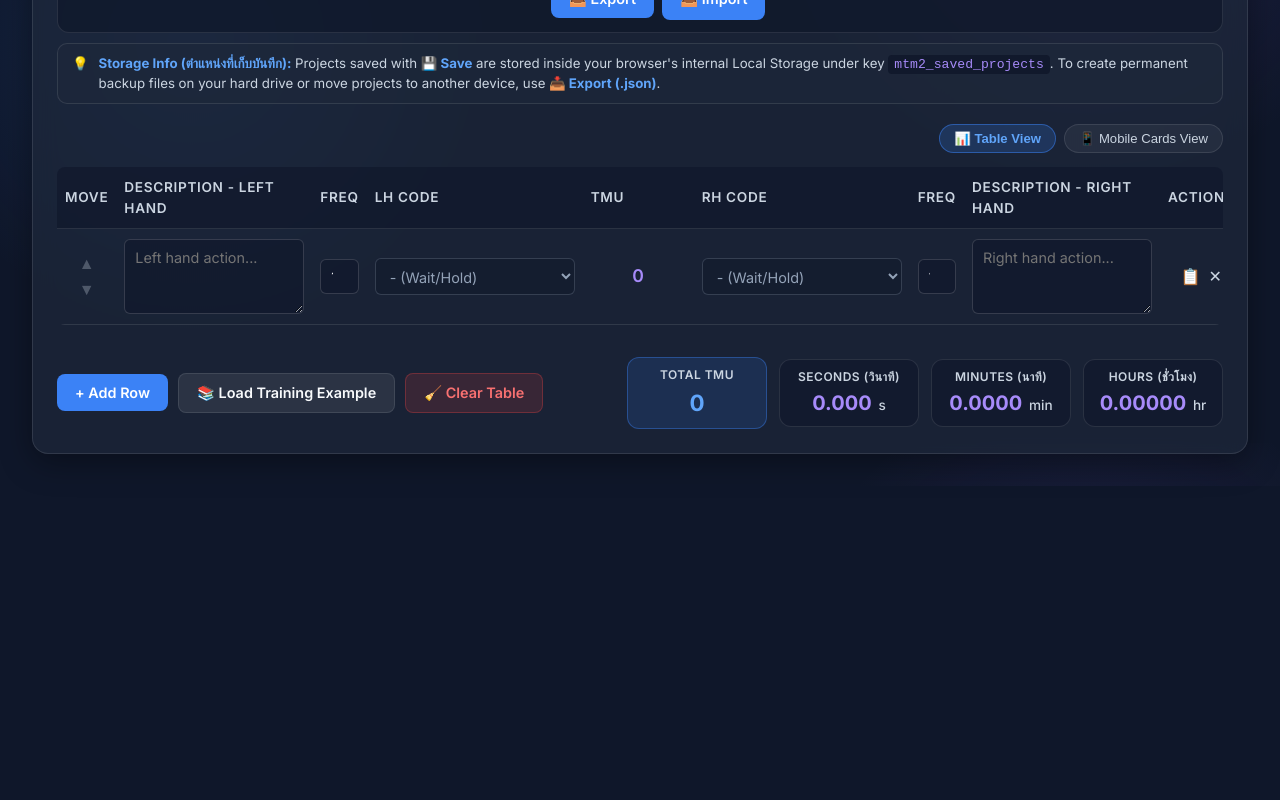
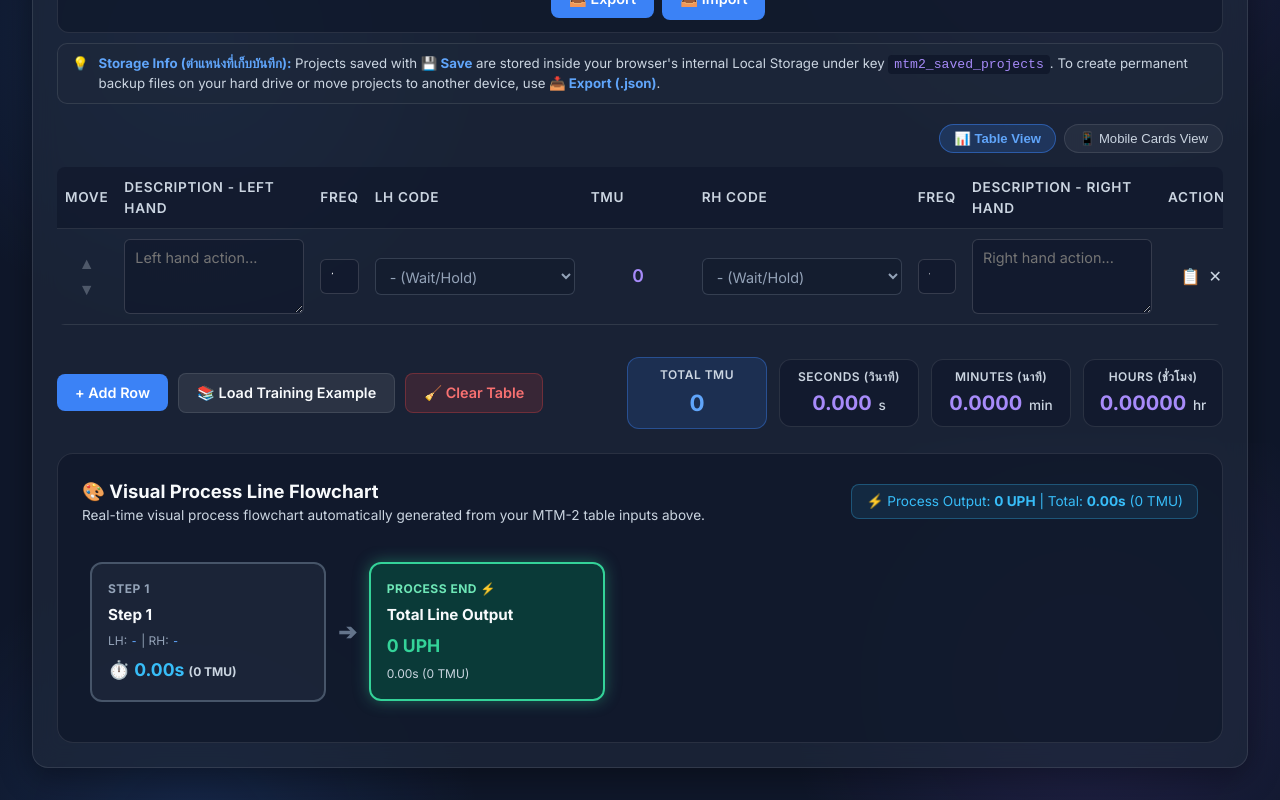
Before and after one commit to teetawat-2580/MTM2_program, a React (Vite) app: page / in a window 1280 px wide. Shown: the part 357-1157 px from the top of the page. Before the commit the page ends 843 px from the top, so only its background shows below. Built offline with nearby package versions, Linux system fonts and the light colour scheme.

Commit message:
Move_Visual_Process_Line_Flowchart_to_Calculator_page_and_bind_dynamically_to_rows

```diff
--- a/src/App.jsx
+++ b/src/App.jsx
@@ -685,74 +685,49 @@ Total Allowance %: ${totalAllowancePct}%
 
   const calcEfficiencyPct = parseFloat(customEfficiencyPct) || 100;
 
-  // Multi-step Bottleneck Analysis Calculations
-  let maxStepTimeSec = 0;
-  let bottleneckStepObj = null;
-  let totalLineWorkContentSec = 0;
-
-  processSteps.forEach(s => {
-    const t = parseFloat(s.timeSec) || 0;
-    totalLineWorkContentSec += t;
-    if (t > maxStepTimeSec) {
-      maxStepTimeSec = t;
-      bottleneckStepObj = s;
+  // Derive visual flowchart nodes directly from main MTM-2 Calculator table rows
+  const calculatorNodes = rows.map((row, idx) => {
+    const descParts = [];
+    if (row.lhDesc && row.lhDesc.trim()) descParts.push(row.lhDesc.trim());
+    if (row.rhDesc && row.rhDesc.trim()) descParts.push(row.rhDesc.trim());
+
+    let title = descParts.join(' | ');
+    if (!title) {
+      const codeParts = [];
+      if (row.lhCode && row.lhCode !== '-') codeParts.push(`LH: ${row.lhCode}`);
+      if (row.rhCode && row.rhCode !== '-') codeParts.push(`RH: ${row.rhCode}`);
+      title = codeParts.length > 0 ? codeParts.join(' | ') : `Step ${idx + 1}`;
+    }
+
+    const rowSec = (row.tmu || 0) * 0.036;
+
+    return {
+      id: row.id,
+      stepNum: idx + 1,
+      title,
+      lhCode: row.lhCode || '-',
+      rhCode: row.rhCode || '-',
+      tmu: row.tmu || 0,
+      sec: rowSec
+    };
+  });
+
+  let maxRowTMU = 0;
+  let bottleneckRowId = null;
+  calculatorNodes.forEach(n => {
+    if (n.tmu > maxRowTMU) {
+      maxRowTMU = n.tmu;
+      bottleneckRowId = n.id;
     }
   });
 
-  const multiStepSystemUPH = maxStepTimeSec > 0 ? (3600 / maxStepTimeSec) : 0;
-  const lineEfficiencyPct = (processSteps.length > 0 && maxStepTimeSec > 0)
-    ? ((totalLineWorkContentSec / (processSteps.length * maxStepTimeSec)) * 100)
-    : 0;
-
-  const generateMermaidCode = () => {
-    if (processSteps.length === 0) return '%% No steps defined';
-
-    let code = `flowchart LR\n`;
-    code += `    %% Class Styles\n`;
-    code += `    classDef default fill:#1e293b,stroke:#475569,stroke-width:2px,color:#f8fafc;\n`;
-    code += `    classDef bottleneck fill:#7f1d1d,stroke:#ef4444,stroke-width:3px,color:#fef2f2;\n`;
-    code += `    classDef outputNode fill:#065f46,stroke:#34d399,stroke-width:3px,color:#ecfdf5;\n\n`;
-
-    processSteps.forEach((step, idx) => {
-      const stepNum = idx + 1;
-      const isBottleneck = bottleneckStepObj && step.id === bottleneckStepObj.id;
-      const cleanName = (step.name || `Step ${stepNum}`).replace(/["\n]/g, "'");
-
-      if (isBottleneck) {
-        code += `    S${step.id}["🔥 Step ${stepNum}: ${cleanName}<br/>⏱️ ${step.timeSec}s (BOTTLENECK)"]:::bottleneck\n`;
-      } else {
-        code += `    S${step.id}["Step ${stepNum}: ${cleanName}<br/>⏱️ ${step.timeSec}s"]\n`;
-      }
-    });
-
-    code += `    OUT["⚡ Total System UPH<br/><b>${multiStepSystemUPH.toFixed(1)} UPH</b><br/>(3600 / ${maxStepTimeSec}s)"]:::outputNode\n\n`;
-
-    for (let i = 0; i < processSteps.length - 1; i++) {
-      code += `    S${processSteps[i].id} --> S${processSteps[i + 1].id}\n`;
-    }
-
-    if (processSteps.length > 0) {
-      code += `    S${processSteps[processSteps.length - 1].id} --> OUT\n`;
-    }
-
-    return code;
-  };
-
-  const copyMermaidCodeToClipboard = () => {
-    const code = generateMermaidCode();
-    navigator.clipboard.writeText(code);
-    showToast('📋 Mermaid.js flowchart code copied to clipboard!');
-  };
-
-  const applyMultiStepUPHToCapacity = () => {
-    setUphDirect(multiStepSystemUPH.toFixed(1));
-    setUphMode('direct');
-    showToast(`⚡ Applied System UPH (${multiStepSystemUPH.toFixed(1)}) to Master Capacity Equation!`);
-  };
+  const totalCalculatedSec = totalTMU * 0.036;
+  const calculatedUPH = totalCalculatedSec > 0 ? (3600 / totalCalculatedSec).toFixed(1) : '0';
 
   // Master Equation: Daily Capacity (Good Parts) = UPH * (Yield/100) * Working Hours * (Util/100) * (Eff/100)
   const rawDailyCapacity = calcUPH * (calcYieldPct / 100) * calcWorkingHours * (calcUtilPct / 100) * (calcEfficiencyPct / 100);
   const finalDailyCapacityParts = Math.round(rawDailyCapacity);
+
 
 
   const resetDailyCapacityInputs = () => {
@@ -1182,8 +1157,59 @@ ${calcUPH.toFixed(1)} UPH × ${(calcYieldPct / 100).toFixed(4)} (Yield) × ${cal
               </div>
             </div>
           </div>
+
+          {/* 🎨 Visual Process Line Flowchart (Derived directly from Calculator Table Rows) */}
+          <div className="flowchart-visualizer-card" style={{ marginTop: '24px' }}>
+            <div style={{ display: 'flex', justifyContent: 'space-between', alignItems: 'center', flexWrap: 'wrap', gap: '12px' }}>
+              <div>
+                <h3 style={{ margin: 0, color: '#f8fafc', fontSize: '1.15rem' }}>
+                  🎨 Visual Process Line Flowchart
+                </h3>
+                <p style={{ margin: 0, color: 'var(--text-secondary)', fontSize: '0.85rem' }}>
+                  Real-time visual process flowchart automatically generated from your MTM-2 table inputs above.
+                </p>
+              </div>
+
+              <div style={{ fontSize: '0.85rem', color: '#38bdf8', background: 'rgba(56, 189, 248, 0.1)', padding: '6px 14px', borderRadius: '8px', border: '1px solid rgba(56, 189, 248, 0.3)' }}>
+                ⚡ Process Output: <strong>{calculatedUPH} UPH</strong> | Total: <strong>{totalCalculatedSec.toFixed(2)}s</strong> ({totalTMU} TMU)
+              </div>
+            </div>
+
+            <div className="flowchart-nodes-wrapper">
+              {calculatorNodes.map((node, idx) => {
+                const isBottleneck = maxRowTMU > 0 && node.id === bottleneckRowId;
+                return (
+                  <React.Fragment key={node.id}>
+                    <div className={`flowchart-node ${isBottleneck ? 'bottleneck' : ''}`}>
+                      <span className="node-step-tag">Step {node.stepNum} {isBottleneck ? '• BOTTLENECK 🔥' : ''}</span>
+                      <div className="node-title" style={{ whiteSpace: 'nowrap', overflow: 'hidden', textOverflow: 'ellipsis', maxWidth: '170px' }} title={node.title}>
+                        {node.title}
+                      </div>
+                      <div style={{ fontSize: '0.75rem', color: '#94a3b8' }}>
+                        LH: <code style={{ color: '#60a5fa' }}>{node.lhCode}</code> | RH: <code style={{ color: '#60a5fa' }}>{node.rhCode}</code>
+                      </div>
+                      <div className="node-time">
+                        ⏱️ {node.sec.toFixed(2)}s <small style={{ fontSize: '0.75rem', color: 'var(--text-secondary)' }}>({node.tmu} TMU)</small>
+                      </div>
+                    </div>
+                    {idx < calculatorNodes.length - 1 && <div className="flowchart-arrow">➔</div>}
+                  </React.Fragment>
+                );
+              })}
+
+              {calculatorNodes.length > 0 && <div className="flowchart-arrow">➔</div>}
+
+              <div className="flowchart-node output-node">
+                <span className="node-step-tag" style={{ color: '#6ee7b7' }}>Process End ⚡</span>
+                <div className="node-title">Total Line Output</div>
+                <div className="node-time" style={{ color: '#34d399' }}>{calculatedUPH} UPH</div>
+                <span style={{ fontSize: '0.75rem', color: 'var(--text-secondary)' }}>{totalCalculatedSec.toFixed(2)}s ({totalTMU} TMU)</span>
+              </div>
+            </div>
+          </div>
         </>
       )}
+
 
 
       {activeTab === 'sim-table' && (
@@ -2192,166 +2218,9 @@ ${calcUPH.toFixed(1)} UPH × ${(calcYieldPct / 100).toFixed(4)} (Yield) × ${cal
             </div>
           </div>
 
-          {/* Multi-Step Flowchart & Bottleneck Visualizer Card */}
-          <div className="flowchart-visualizer-card">
-
-            <div style={{ display: 'flex', justifyContent: 'space-between', alignItems: 'center', flexWrap: 'wrap', gap: '12px' }}>
-              <div>
-                <h3 style={{ margin: 0, color: '#f8fafc', fontSize: '1.15rem' }}>
-                  🔀 Multi-Step Process Bottleneck Analysis & Mermaid Flowchart
-                </h3>
-                <p style={{ margin: 0, color: 'var(--text-secondary)', fontSize: '0.85rem' }}>
-                  Define your sequential process steps to identify the bottleneck (CT_max) and calculate Total System UPH (3,600 / CT_max).
-                </p>
-              </div>
-
-              <div style={{ display: 'flex', alignItems: 'center', gap: '8px', flexWrap: 'wrap' }}>
-                <button className="btn btn-secondary btn-sm" onClick={addProcessStep}>
-                  + Add Process Step
-                </button>
-                <button className="btn btn-secondary btn-sm" onClick={applyMultiStepUPHToCapacity} title="Apply calculated System UPH to master equation">
-                  ⚡ Apply System UPH ({multiStepSystemUPH.toFixed(1)})
-                </button>
-                <button className="btn btn-sm" onClick={copyMermaidCodeToClipboard} title="Copy GFM Mermaid.js code">
-                  📋 Copy Mermaid Code
-                </button>
-              </div>
-            </div>
-
-            {/* IE Bottleneck Summary Bar */}
-            <div style={{ display: 'flex', gap: '12px', flexWrap: 'wrap', background: 'rgba(30, 41, 59, 0.6)', padding: '14px', borderRadius: '10px', border: '1px solid var(--glass-border)' }}>
-              <div style={{ flex: '1 1 180px' }}>
-                <span style={{ fontSize: '0.78rem', color: 'var(--text-secondary)' }}>🔥 Line Bottleneck Step</span>
-                <div style={{ fontSize: '1rem', fontWeight: '700', color: '#ef4444' }}>
-                  {bottleneckStepObj ? `${bottleneckStepObj.name} (${bottleneckStepObj.timeSec}s)` : 'N/A'}
-                </div>
-              </div>
-              <div style={{ flex: '1 1 150px' }}>
-                <span style={{ fontSize: '0.78rem', color: 'var(--text-secondary)' }}>⚡ Total System UPH</span>
-                <div style={{ fontSize: '1.1rem', fontWeight: '800', color: '#34d399' }}>
-                  {multiStepSystemUPH.toFixed(1)} UPH
-                </div>
-              </div>
-              <div style={{ flex: '1 1 150px' }}>
-                <span style={{ fontSize: '0.78rem', color: 'var(--text-secondary)' }}>⏱️ Total Work Content</span>
-                <div style={{ fontSize: '1rem', fontWeight: '700', color: '#38bdf8' }}>
-                  {totalLineWorkContentSec.toFixed(1)} sec
-                </div>
-              </div>
-              <div style={{ flex: '1 1 150px' }}>
-                <span style={{ fontSize: '0.78rem', color: 'var(--text-secondary)' }}>📊 Line Balance Efficiency</span>
-                <div style={{ fontSize: '1rem', fontWeight: '700', color: '#a78bfa' }}>
-                  {lineEfficiencyPct.toFixed(1)}%
-                </div>
-              </div>
-            </div>
-
-            {/* Editable Steps Table */}
-            <div className="ref-table-wrapper">
-              <table className="ref-table">
-                <thead>
-                  <tr>
-                    <th style={{ width: '80px' }}>Order</th>
-                    <th>Process Task Name</th>
-                    <th style={{ width: '180px' }} className="center">Cycle Time (sec)</th>
-                    <th style={{ width: '150px' }} className="center">Status</th>
-                    <th style={{ width: '110px' }} className="center">Actions</th>
-                  </tr>
-                </thead>
-                <tbody>
-                  {processSteps.map((step, index) => {
-                    const isBottleneck = bottleneckStepObj && step.id === bottleneckStepObj.id;
-                    return (
-                      <tr key={step.id} style={isBottleneck ? { background: 'rgba(239, 68, 68, 0.12)' } : {}}>
-                        <td className="center">
-                          <button className="icon-btn" onClick={() => moveProcessStep(step.id, 'up')} disabled={index === 0}>▲</button>
-                          <button className="icon-btn" onClick={() => moveProcessStep(step.id, 'down')} disabled={index === processSteps.length - 1}>▼</button>
-                        </td>
-                        <td>
-                          <input
-                            type="text"
-                            value={step.name}
-                            onChange={(e) => updateProcessStep(step.id, 'name', e.target.value)}
-                            placeholder="Task name..."
-                            className="std-num-input"
-                            style={{ width: '100%' }}
-                          />
-                        </td>
-                        <td className="center">
-                          <input
-                            type="number"
-                            min="0.1"
-                            step="any"
-                            value={step.timeSec}
-                            onChange={(e) => updateProcessStep(step.id, 'timeSec', e.target.value)}
-                            className="std-num-input"
-                            style={{ width: '100px', textAlign: 'center' }}
-                          />
-                        </td>
-                        <td className="center">
-                          {isBottleneck ? (
-                            <span className="badge-tag" style={{ background: 'rgba(239, 68, 68, 0.2)', color: '#fca5a5', border: '1px solid rgba(239, 68, 68, 0.4)' }}>
-                              🔥 BOTTLENECK
-                            </span>
-                          ) : (
-                            <span style={{ fontSize: '0.8rem', color: 'var(--text-secondary)' }}>Normal</span>
-                          )}
-                        </td>
-                        <td className="center">
-                          <button className="icon-btn delete" onClick={() => removeProcessStep(step.id)} title="Remove step">✕</button>
-                        </td>
-                      </tr>
-                    );
-                  })}
-                </tbody>
-              </table>
-            </div>
-
-            {/* Interactive Visual Flowchart Nodes */}
-            <div style={{ marginTop: '10px' }}>
-              <h4 style={{ margin: '0 0 8px 0', color: '#f8fafc', fontSize: '0.95rem' }}>🎨 Visual Process Line Flowchart:</h4>
-              <div className="flowchart-nodes-wrapper">
-                {processSteps.map((step, idx) => {
-                  const isBottleneck = bottleneckStepObj && step.id === bottleneckStepObj.id;
-                  return (
-                    <React.Fragment key={step.id}>
-                      <div className={`flowchart-node ${isBottleneck ? 'bottleneck' : ''}`}>
-                        <span className="node-step-tag">Step {idx + 1} {isBottleneck ? '• BOTTLENECK 🔥' : ''}</span>
-                        <div className="node-title">{step.name || `Step ${idx + 1}`}</div>
-                        <div className="node-time">⏱️ {step.timeSec || '0'}s</div>
-                      </div>
-                      <div className="flowchart-arrow">➔</div>
-                    </React.Fragment>
-                  );
-                })}
-
-                <div className="flowchart-node output-node">
-                  <span className="node-step-tag" style={{ color: '#6ee7b7' }}>System Output ⚡</span>
-                  <div className="node-title">Total System UPH</div>
-                  <div className="node-time" style={{ color: '#34d399' }}>{multiStepSystemUPH.toFixed(1)} UPH</div>
-                  <span style={{ fontSize: '0.72rem', color: 'var(--text-secondary)' }}>(3600 / {maxStepTimeSec}s)</span>
-                </div>
-              </div>
-            </div>
-
-            {/* Mermaid.js Code Syntax Block */}
-            <div style={{ marginTop: '10px' }}>
-              <div style={{ display: 'flex', justifyContent: 'space-between', alignItems: 'center', marginBottom: '6px' }}>
-                <span style={{ fontSize: '0.85rem', fontWeight: '700', color: '#60a5fa' }}>
-                  💻 Mermaid.js Code (For GFM / Notion / Diagrams.net):
-                </span>
-                <button className="btn btn-sm" onClick={copyMermaidCodeToClipboard}>
-                  📋 Copy Mermaid Code
-                </button>
-              </div>
-              <pre className="mermaid-code-container">
-                {generateMermaidCode()}
-              </pre>
-            </div>
-          </div>
-
           {/* Master Output Result & Verification Card */}
           <div className="master-equation-card">
+
 
             <div style={{ display: 'flex', justifyContent: 'space-between', alignItems: 'center', flexWrap: 'wrap', gap: '16px' }}>
               <div>
```
